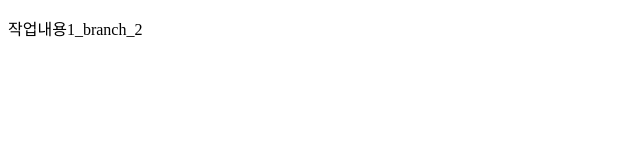
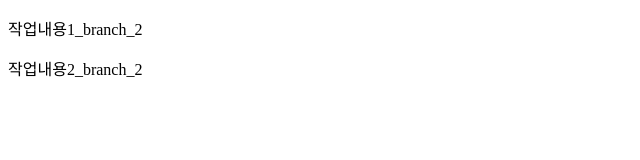
Before and after one commit to parksanghyukz/project, a plain HTML site: page index.html in a window 1280 px wide. Shown: the whole page, without its empty margins (0-640 px from the left). Drawn offline with Linux system fonts and the light colour scheme.

Commit message:
work_2_branch_2

```diff
--- a/index.html
+++ b/index.html
@@ -8,5 +8,6 @@
 </head>
 <body>
   <p>작업내용1_branch_2</p>
+  <p>작업내용2_branch_2</p>
 </body>
 </html>
```
